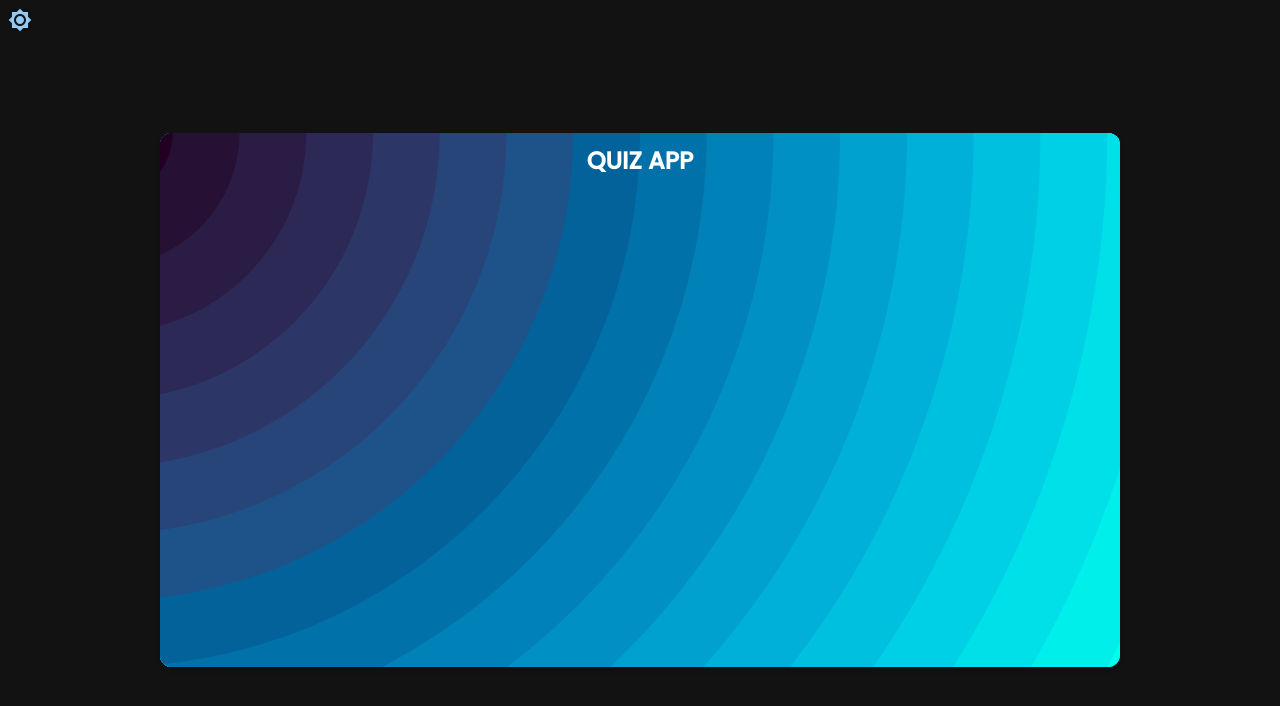
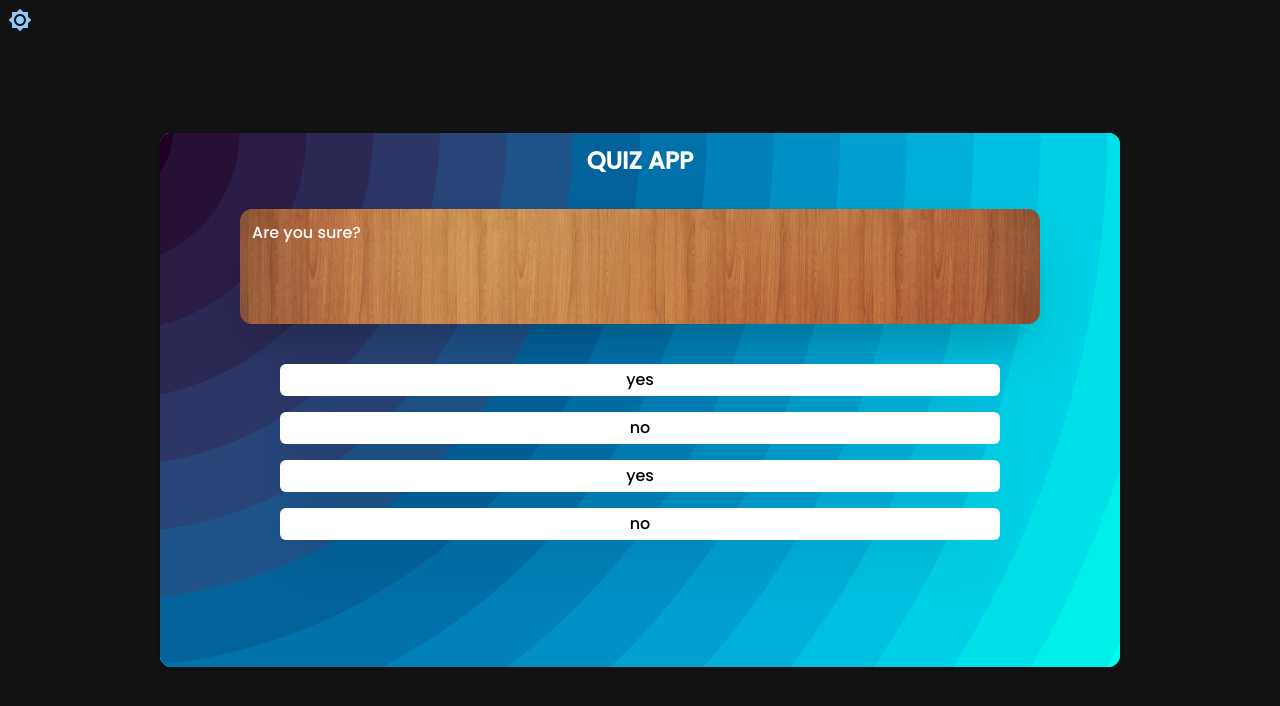
Before and after one commit to ehsanm-77/Quiz-Web-Application, a React (Vite) app in the folder quiz-project/: page / in a window 1280 px wide. Shown: the top 706 px of the page. Built offline with nearby package versions, Linux system fonts and the light colour scheme.

Commit message:
create main

```diff
--- a/quiz-project/src/layout/Main/Main.tsx
+++ b/quiz-project/src/layout/Main/Main.tsx
@@ -1,5 +1,27 @@
 import React from 'react';
 
 export default function Main() {
-  return <></>;
+  return (
+    <>
+      <div className="flex flex-col justify-start items-center h-full gap-10">
+        <div className="bg-[url('../../../src/assets/img/quiz3.jpg')] bg-cover bg-no-repeat bg-center text-white p-3 rounded-xl w-5/6 h-1/4 shadow-2xl">
+          Are you sure?
+        </div>
+        <div className="grid grid-col-1 gap-4 w-full">
+          <button className="w-3/4 bg-white text-black p-1 rounded-md mx-auto focus:bg-green-500 shadow-2xl">
+            yes
+          </button>
+          <button className="w-3/4 bg-white text-black p-1 rounded-md mx-auto focus:bg-green-500 shadow-2xl">
+            no
+          </button>
+          <button className="w-3/4 bg-white text-black p-1 rounded-md mx-auto focus:bg-green-500 shadow-2xl">
+            yes
+          </button>
+          <button className="w-3/4 bg-white text-black p-1 rounded-md mx-auto focus:bg-green-500 shadow-2xl">
+            no
+          </button>
+        </div>
+      </div>
+    </>
+  );
 }
```
